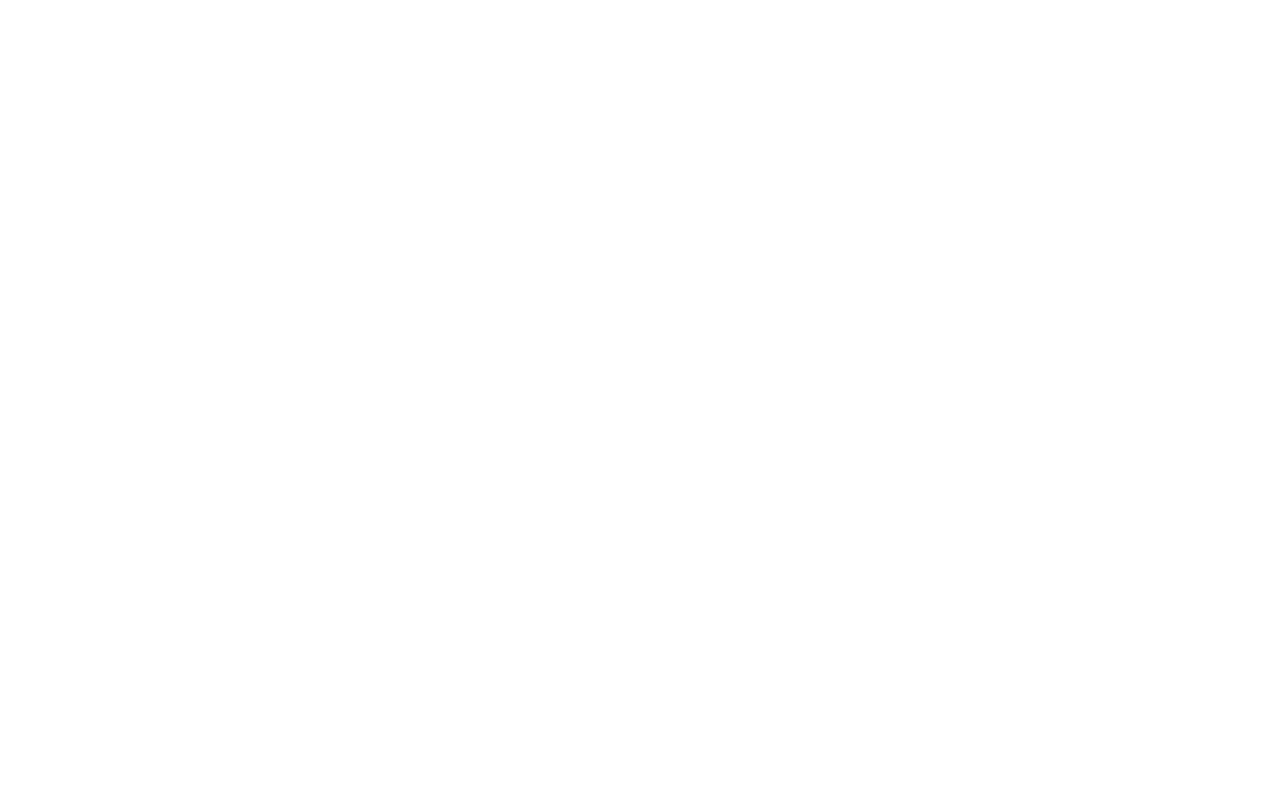
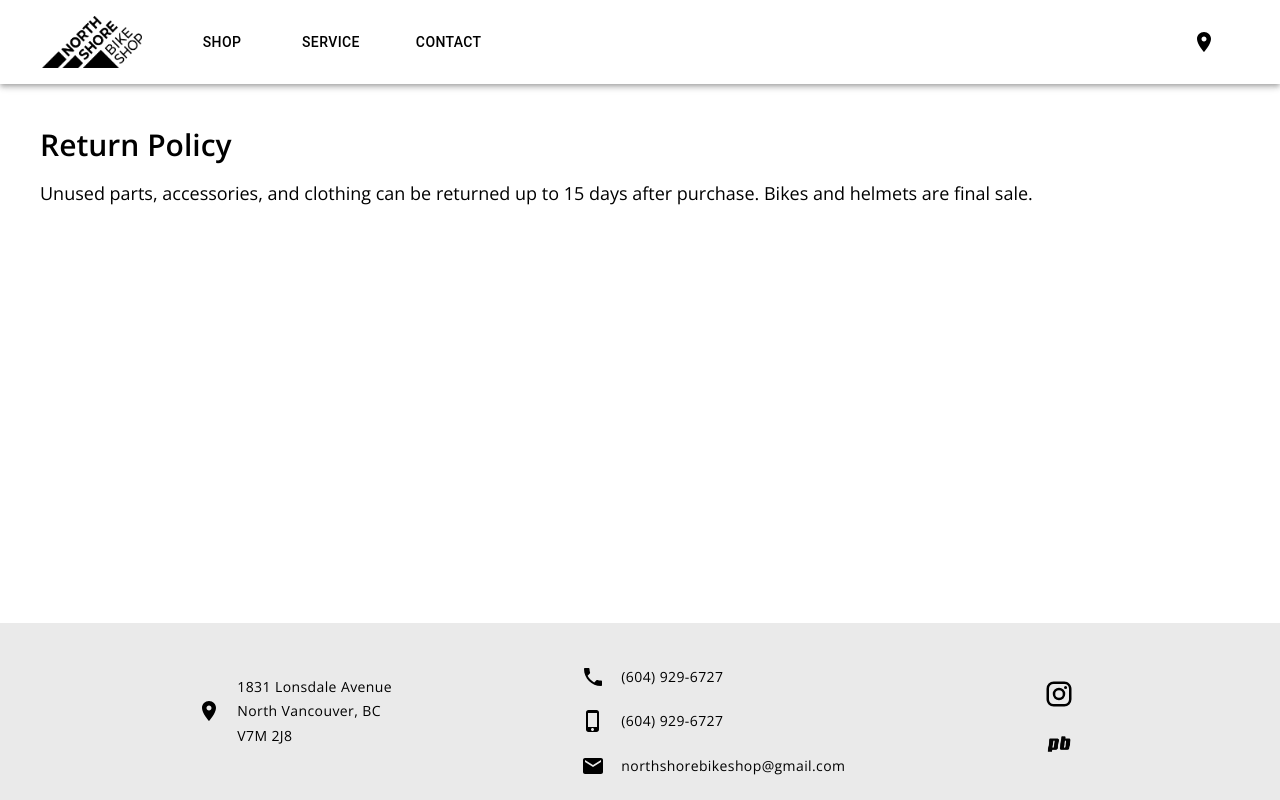
Before and after one commit to chrismitchellcs/NSBS-MERN, a React (Create React App) app in the folder client/: page /return-policy in a window 1280 px wide. Before the commit this address had no page. Built offline with nearby package versions, Linux system fonts and the light colour scheme.

Commit message:
added ReturnPolicy

```diff
--- a/client/src/App.js
+++ b/client/src/App.js
@@ -9,6 +9,7 @@
 import { ProvideAuth } from "components/AdminLogin/auth";
 import BikeDetails from "pages/BikeDetails";
 import ScrollToTop from "components/General/ScrollToTop";
+import ReturnPolicy from "pages/ReturnPolicy";
 
 const App = () => {
   return (
@@ -27,6 +28,7 @@
               <Route path="/shop/:brand/:bikeid" element={<BikeDetails />} />
               <Route path="/bike" element={<Shop />} />
               {/* <Route path="/bikedetails" element={<BikeDetails />} /> */}
+              <Route path="/return-policy" element={<ReturnPolicy />} />
               <Route path="/adminlogin" element={<Login />} />
               <Route
                 path="/adminpage"
--- /dev/null
+++ b/client/src/pages/ReturnPolicy.js
@@ -0,0 +1,39 @@
+import { Box } from "@mui/material";
+import Closer from "components/General/Closer";
+import NavBar from "components/General/NavBar";
+import ShopContent from "components/Shop/ShopContent";
+
+const ReturnPolicy = () => {
+  return (
+    <div
+      style={{
+        margin: 0,
+        display: "flex",
+        minHeight: "100vh",
+        flexDirection: "column",
+      }}
+    >
+      <div
+        style={{
+          flex: 1,
+        }}
+      >
+        <NavBar background="white" position={"sticky"} displayLogo={1}></NavBar>
+        {/* <ShopNote></ShopNote> */}
+        <Box m={5}>
+          <Box mb={2} sx={{ fontSize: "30px", fontWeight: "600" }}>
+            Return Policy
+          </Box>
+          <Box sx={{ fontSize: "18px" }}>
+            Unused parts, accessories, and clothing can be returned up to 15
+            days after purchase. Bikes and helmets are final sale.
+          </Box>
+        </Box>
+      </div>
+
+      <Closer></Closer>
+    </div>
+  );
+};
+
+export default ReturnPolicy;
```
